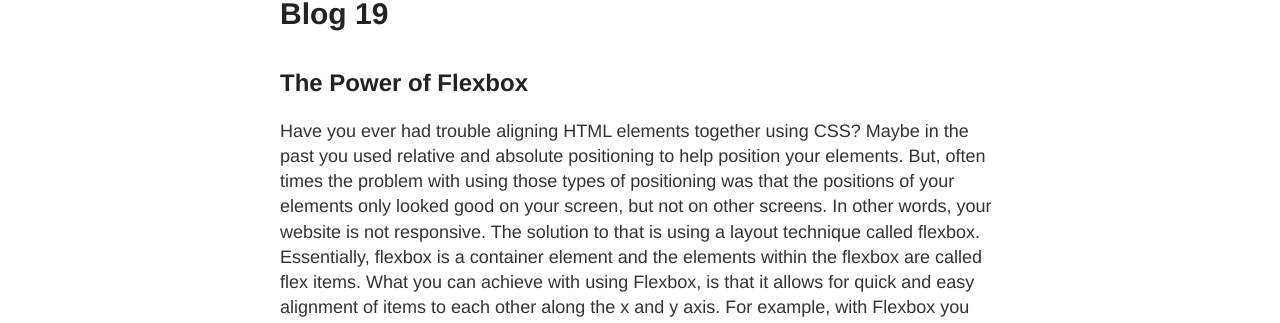
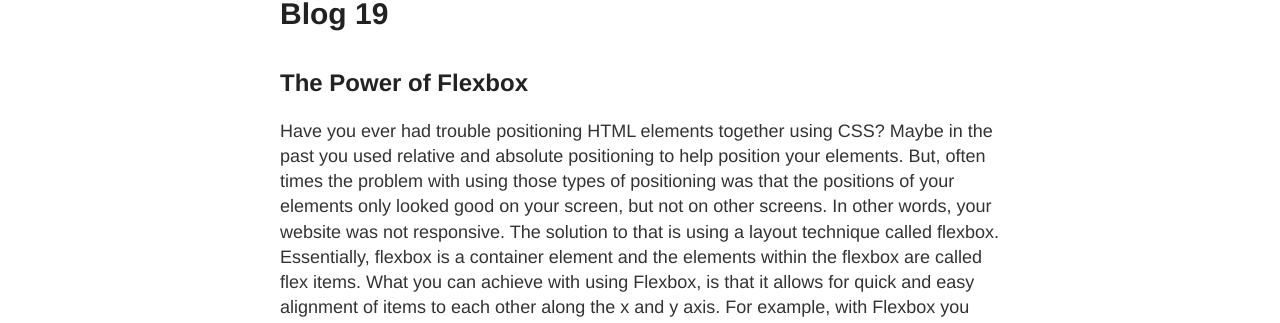
Before and after one commit to Idiomet/my-blog, a Jekyll site: the page built from _posts/2021-04-09-Blog-19.md, in a window 1280 px wide. Shown: the part 173-496 px from the top of the page. Built offline with Jekyll 4.4.1, drawn with Linux system fonts in a browser that asks for light colours; some of the changed text lies outside the part shown.

Commit message:
Fixed grammar of blog post 19

```diff
--- a/_posts/2021-04-09-Blog-19.md
+++ b/_posts/2021-04-09-Blog-19.md
@@ -5,7 +5,7 @@ date: "2021-04-09"
 ---
 
 ## The Power of Flexbox
-Have you ever had trouble aligning HTML elements together using CSS? Maybe in the past you used relative and absolute positioning to help position your elements. But, often times the problem with using those types of positioning was that the positions of your elements only looked good on your screen, but not on other screens. In other words, your website is not responsive. The solution to that is using a layout technique called flexbox. Essentially, flexbox is a container element and the elements within the flexbox are called flex items. What you can achieve with using Flexbox, is that it allows for quick and easy alignment of items to each other along the x and y axis. For example, with Flexbox you can easily create a navigation bar without having to mess with absolute pixel value units for the x and y axis of each item. Flexbox takes care of all that automatically using relative units.
+Have you ever had trouble positioning HTML elements together using CSS? Maybe in the past you used relative and absolute positioning to help position your elements. But, often times the problem with using those types of positioning was that the positions of your elements only looked good on your screen, but not on other screens. In other words, your website was not responsive. The solution to that is using a layout technique called flexbox. Essentially, flexbox is a container element and the elements within the flexbox are called flex items. What you can achieve with using Flexbox, is that it allows for quick and easy alignment of items to each other along the x and y axis. For example, with Flexbox you can easily create a navigation bar without having to mess with absolute pixel value units for the x and y axis of each item. Flexbox takes care of all that automatically using relative units.
 
 ### Creating a Navigation Bar using Flexbox
 Here's the code snippet.
```
